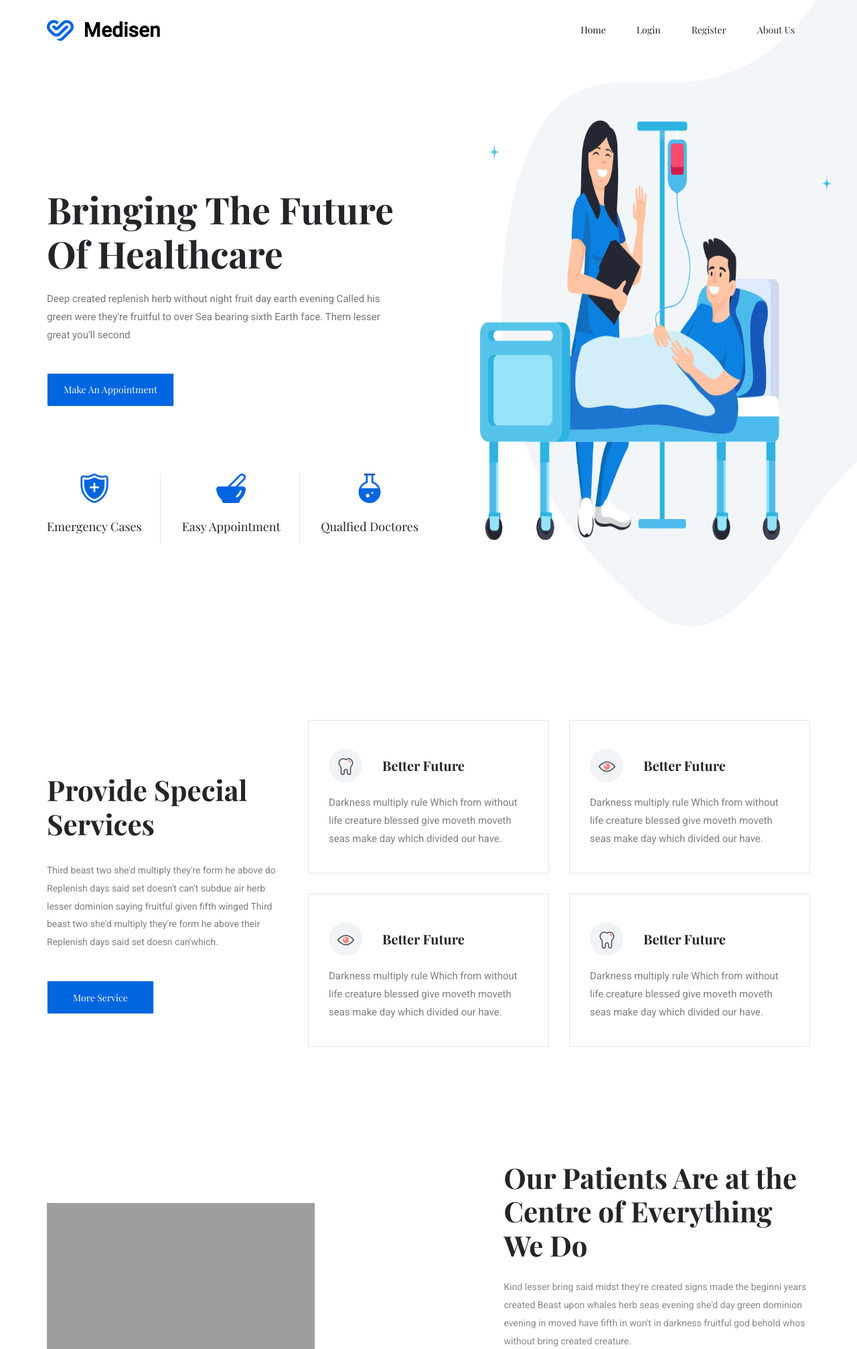
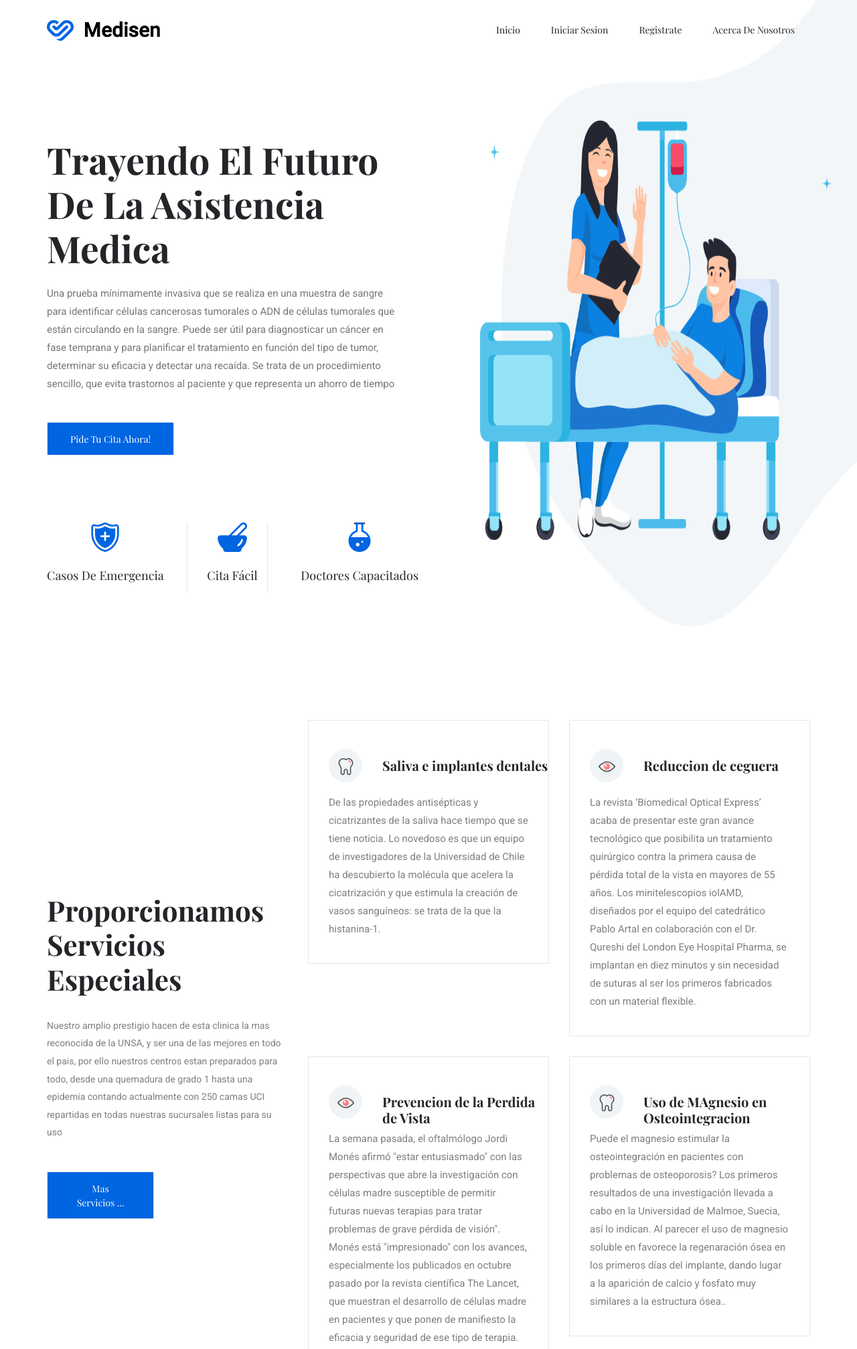
Before and after one commit to Bryan-Gallegos/Pweb2, a Django app: page / in a window 1280 px wide. Shown: the top 2014 px of the page at 67% size. Run offline with Django 3.2, Linux system fonts and the light colour scheme; some libraries are stand-ins or nearby versions; grey boxes are pictures that could not be loaded.

Commit message:
cambios en index.html

```diff
--- a/ProyectoEmpresa/CitasMedicas/src/CitasMedicas/templates/index.html
+++ b/ProyectoEmpresa/CitasMedicas/src/CitasMedicas/templates/index.html
@@ -4,7 +4,7 @@
 <head>
     <meta charset="utf-8">
     <meta name="viewport" content="width=device-width, initial-scale=1, shrink-to-fit=no">
-    <title>Medical</title>
+    <title>B&J Clinicas de la Salud</title>
     <link rel="icon" href="static/img/favicon.png">
     <link rel="stylesheet" href="{% static 'css/bootstrap.min.css' %}">
     <link rel="stylesheet" href="{% static 'css/animate.css' %}">
@@ -34,27 +34,27 @@
                             id="navbarSupportedContent">
                             <ul class="navbar-nav align-items-center">
                                 <li class="nav-item active">
-                                    <a class="nav-link" href="">Home</a>
+                                    <a class="nav-link" href="">Inicio</a>
                                 </li>
                                 {% if user.is_authenticated %}
                                 <li class="nav-item">
-                                    <a class="nav-link">Welcome, {{user.first_name}}</a>
+                                    <a class="nav-link">Hola, {{user.first_name}}</a>
                                 </li>
                                 <li class="nav-item">
-                                    <a class="nav-link" href="accounts/logout">Logout</a>
+                                    <a class="nav-link" href="accounts/logout">Cerrar Sesion</a>
                                 </li>
                                 <li class="nav-item">
-                                    <a class="nav-link" href="accounts/about">About Us</a>
+                                    <a class="nav-link" href="accounts/about">Acerca de nosotros</a>
                                 </li>
                                 {% else %}
                                 <li class="nav-item">
-                                    <a class="nav-link" href="accounts/login">Login</a>
+                                    <a class="nav-link" href="accounts/login">Iniciar Sesion</a>
                                 </li>
                                 <li class="nav-item">
-                                    <a class="nav-link" href="accounts/register">Register</a>
+                                    <a class="nav-link" href="accounts/register">Registrate</a>
                                 </li>
                                 <li class="nav-item">
-                                    <a class="nav-link" href="accounts/about">About Us</a>
+                                    <a class="nav-link" href="accounts/about">Acerca de nosotros</a>
                                 </li>
                                 {% endif %}
                             </ul>
@@ -70,24 +70,22 @@
                 <div class="col-lg-6 col-xl-6">
                     <div class="banner_text">
                         <div class="banner_text_iner">
-                            <h1>Bringing the future
-                                of healthcare</h1>
-                            <p>Deep created replenish herb without night fruit day earth evening Called his
-                                green were they're fruitful to over Sea bearing sixth Earth face. Them lesser
-                                great you'll second </p>
-                            <a href="#" class="btn_2">Make an appointment</a>
+                            <h1>Trayendo el futuro de la
+                            asistencia medica</h1>
+                            <p>Una prueba mínimamente invasiva que se realiza en una muestra de sangre para identificar células cancerosas tumorales o ADN de células tumorales que están circulando en la sangre. Puede ser útil para diagnosticar un cáncer en fase temprana y para planificar el tratamiento en función del tipo de tumor, determinar su eficacia y detectar una recaída. Se trata de un procedimiento sencillo, que evita trastornos al paciente y que representa un ahorro de tiempo  </p>
+                            <a href="#" class="btn_2">Pide tu cita ahora!</a>
                             <div class="banner_item">
                                 <div class="single_item">
                                     <img src="{% static 'img/icon/banner_1.svg' %}" alt="">
-                                    <h5>Emergency Cases</h5>
+                                    <h5>Casos de emergencia</h5>
                                 </div>
                                 <div class="single_item">
                                     <img src="{% static 'img/icon/banner_2.svg' %}" alt="">
-                                    <h5>Easy Appointment</h5>
+                                    <h5>Cita fácil</h5>
                                 </div>
                                 <div class="single_item">
                                     <img src="{% static 'img/icon/banner_3.svg' %}" alt="">
-                                    <h5>Qualfied Doctores</h5>
+                                    <h5>Doctores capacitados</h5>
                                 </div>
                             </div>
                         </div>
@@ -101,13 +99,10 @@
             <div class="row">
                 <div class="col-xl-4 col-md-4 align-self-center">
                     <div class="single_feature_text ">
-                        <h2>Provide Special
-                            Services</h2>
-                        <p>Third beast two she'd multiply they're form he above do Replenish days said
-                            set doesn't can't subdue air herb lesser dominion saying fruitful given
-                            fifth winged Third beast two she'd multiply they're form he above their
-                            Replenish days said set doesn can'which.</p>
-                        <a href="#" class="btn_2">More service</a>
+                        <h2>Proporcionamos
+                        Servicios Especiales</h2>
+                        <p>Nuestro amplio prestigio hacen de esta clinica la mas reconocida de la UNSA, y ser una de las mejores en todo el pais, por ello nuestros centros estan preparados para todo, desde una quemadura de grado 1 hasta una epidemia contando actualmente con 250 camas UCI repartidas en todas nuestras sucursales listas para su uso</p>
+                        <a href="#" class="btn_2">Mas servicios ...</a>
                     </div>
                 </div>
                 <div class="col-lg-8 col-md-8">
@@ -118,9 +113,8 @@
                                     <div class="single_feature_part">
                                         <span class="single_feature_icon"><img src="{% static 'img/icon/feature_1.svg' %}"
                                                 alt=""></span>
-                                        <h4>Better Future</h4>
-                                        <p>Darkness multiply rule Which from without life creature blessed
-                                            give moveth moveth seas make day which divided our have.</p>
+                                        <h4>Saliva e implantes dentales</h4>
+                                        <p>De las propiedades antisépticas y cicatrizantes de la saliva hace tiempo que se tiene noticia. Lo novedoso es que un equipo de investigadores de la Universidad de Chile ha descubierto la molécula que acelera la cicatrización y que estimula la creación de vasos sanguíneos: se trata de la que la histanina-1.</p>
                                     </div>
                                 </div>
                             </div>
@@ -129,9 +123,8 @@
                                     <div class="single_feature_part">
                                         <span class="single_feature_icon"><img src="{% static 'img/icon/feature_2.svg' %}"
                                                 alt=""></span>
-                                        <h4>Better Future</h4>
-                                        <p>Darkness multiply rule Which from without life creature blessed
-                                            give moveth moveth seas make day which divided our have.</p>
+                                        <h4>Reduccion de ceguera</h4>
+                                        <p>La revista ‘Biomedical Optical Express’ acaba de presentar este gran avance tecnológico que posibilita un tratamiento quirúrgico contra la primera causa de pérdida total de la vista en mayores de 55 años. Los minitelescopios iolAMD, diseñados por el equipo del catedrático Pablo Artal en colaboración con el Dr. Qureshi del London Eye Hospital Pharma, se implantan en diez minutos y sin necesidad de suturas al ser los primeros fabricados con un material flexible.</p>
                                     </div>
                                 </div>
                             </div>
@@ -140,9 +133,9 @@
                                     <div class="single_feature_part">
                                         <span class="single_feature_icon"><img src="{% static 'img/icon/feature_2.svg' %}"
                                                 alt=""></span>
-                                        <h4>Better Future</h4>
-                                        <p>Darkness multiply rule Which from without life creature blessed
-                                            give moveth moveth seas make day which divided our have.</p>
+                                        <h4>Prevencion de la Perdida de Vista</h4>
+                                        <p>La semana pasada, el oftalmólogo Jordi Monés afirmó "estar entusiasmado" con las perspectivas que abre la investigación con células madre susceptible de permitir futuras nuevas terapias para tratar problemas de grave pérdida de visión".
+										Monés está "impresionado" con los avances, especialmente los publicados en octubre pasado por la revista científica The Lancet, que muestran el desarrollo de células madre en pacientes y que ponen de manifiesto la eficacia y seguridad de ese tipo de terapia.</p>
                                     </div>
                                 </div>
                             </div>
@@ -151,9 +144,8 @@
                                     <div class="single_feature_part">
                                         <span class="single_feature_icon"><img src="{% static 'img/icon/feature_1.svg' %}"
                                                 alt=""></span>
-                                        <h4>Better Future</h4>
-                                        <p>Darkness multiply rule Which from without life creature blessed
-                                            give moveth moveth seas make day which divided our have.</p>
+                                        <h4>Uso de MAgnesio en Osteointegracion</h4>
+                                        <p>Puede el magnesio estimular la osteointegración en pacientes con problemas de osteoporosis? Los primeros resultados de una investigación llevada a cabo en la Universidad de Malmoe, Suecia, así lo indican. Al parecer el uso de magnesio soluble en favorece la regenaración ósea en los primeros días del implante, dando lugar a la aparición de calcio y fosfato muy similares a la estructura ósea..</p>
                                     </div>
                                 </div>
                             </div>
@@ -173,18 +165,13 @@
                 </div>
                 <div class="col-md-6 col-lg-5">
                     <div class="our_ability_member_text">
-                        <h2>Our Patients
-                            Are at the Centre of
-                            Everything We Do</h2>
-                        <p>Kind lesser bring said midst they're created signs made the beginni years
-                            created Beast upon whales herb seas evening she'd day green dominion
-                            evening in moved have fifth in won't in darkness fruitful god behold
-                            whos without bring created creature.</p>
+                        <h2>Los pacientes como nucleo de todo nuestro trabajo</h2>
+                        <p>A pesar de que hay diferencias entre la sanidad pública y la privada (no vamos a entrar ahora a analizar las distintas aproximaciones de ambas a las estrategias de negocio), lo que indudablemente sí comparten, es la constante presencia de las relaciones personales. Los actos médicos y todo aquello que los rodean, son momentos puramente emocionales. Si algún sector sabe -o debería- de humanización, de generar emociones, es sin duda el sanitario. Hace poco vimos en noticias a una persona afirmar que él había entendido lo que significaba la palabra “miedo” cuando vio cómo bajaban a su hijo a un quirófano. El miedo es una emoción básica o primaria, y a estas alturas, ya muchos conocemos la definición de la Experiencia de Cliente, que afirma que “es la emoción que se genera en la mente del consumidor como consecuencia de su relación con la entidad”. De aquí que B&J Clinica de la Salud se preocupa por cada uno de sus pacientes, dandole el mismo grado de importancia sin excepcion, ademas de contar tambien con areas verdes que promueven la relajacion y dando un ambiente de tranquilidad no solo al paciente, sino tambien a sus familiares.</p>
                         <ul>
-                            <li><span class="ti-mouse"></span>Modern Technology</li>
-                            <li><span class="ti-heart-broken"></span>Worldclass Facilities</li>
-                            <li><span class="ti-package"></span>Experienced Nurse</li>
-                            <li><span class="ti-headphone-alt"></span>24 Hours Support</li>
+                            <li><span class="ti-mouse"></span>Lo ultimo en tecnologia</li>
+                            <li><span class="ti-heart-broken"></span>Ambientes con estandares Internacionales</li>
+                            <li><span class="ti-package"></span>Personal Altamente Capacitado</li>
+                            <li><span class="ti-headphone-alt"></span>24/7 H Atencion Medica</li>
                         </ul>
                     </div>
                 </div>
@@ -199,14 +186,10 @@
             <div class="row justify-content-between align-items-center">
                 <div class="col-md-5 col-lg-5">
                     <div class="our_ability_member_text">
-                        <h2>We Analyse Your
-                            Health States In Order
-                            To Top Service</h2>
-                        <p>Kind lesser bring said midst they're created signs made the beginni years
-                            created Beast upon whales herb seas evening she'd day green dominion
-                            evening in moved have fifth in won't in darkness fruitful god behold
-                            whos without bring created creature.</p>
-                        <a href="#" class="btn_2">read more</a>
+                        <h2>Analizamos sus estados de salud para ofrecer un servicio superior</h2>
+                        <p>Hace poco, el doctor Perez Alvela, dio a conocer en un conocido medio de radio que para poder tratar a una persona en una terapia o una enfermedad, era indispensable saber las condiciones en la que esta persona esta, siendo un importante factor su edad, asi como su historia Clinica.
+                        Aqui en B&J Clinicas de la Salud nos preocupamos por ti y sabemos que estos factores haran que tengas un mejor cuidado por parte de nuestro personal dandonos un valor agregado que muy pocas clinicas poseen .</p>
+                        <a href="#" class="btn_2">Leer mas ....</a>
                     </div>
                 </div>
                 <div class="col-md-6 col-lg-6">
@@ -222,8 +205,8 @@
             <div class="row justify-content-center">
                 <div class="col-xl-8">
                     <div class="section_tittle text-center">
-                        <h2> Experienced Doctors</h2>
-                        <p>Face replenish sea good winged bearing years air divide wasHave night male also</p>
+                        <h2>Doctores Especializados</h2>
+                        <p>Toda nuestra plana de doctores han realizado capacitaciones a nivel no solo de America, sino tambien en Europa</p>
                     </div>
                 </div>
             </div>
@@ -311,7 +294,7 @@
         <div class="copyright_part">
             <div class="container">
                 <div class="row align-items-center">
-                    <p class="footer-text m-0 col-lg-8 col-md-12">© 2020 Register for Medical Cite. All rights reserved | Design by Medical Cite</p>
+                    <p class="footer-text m-0 col-lg-8 col-md-12">© 2020 B&J Clinicas de la Salud . Todos los derechos reservados | Design by Bryan Gallegos y Jimy Revilla</p>
                     <div class="col-lg-4 col-md-12 text-center text-lg-right footer-social">
                     </div>
                 </div>
```
